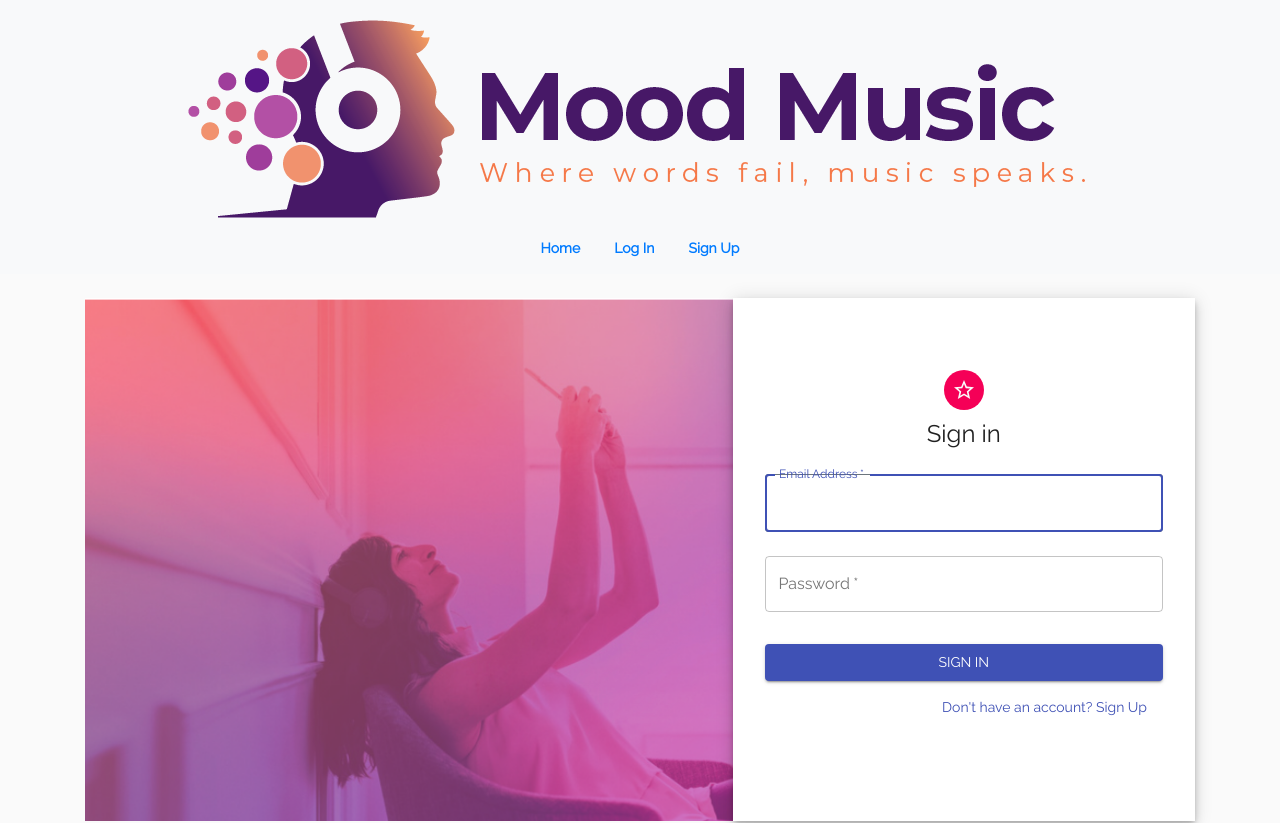
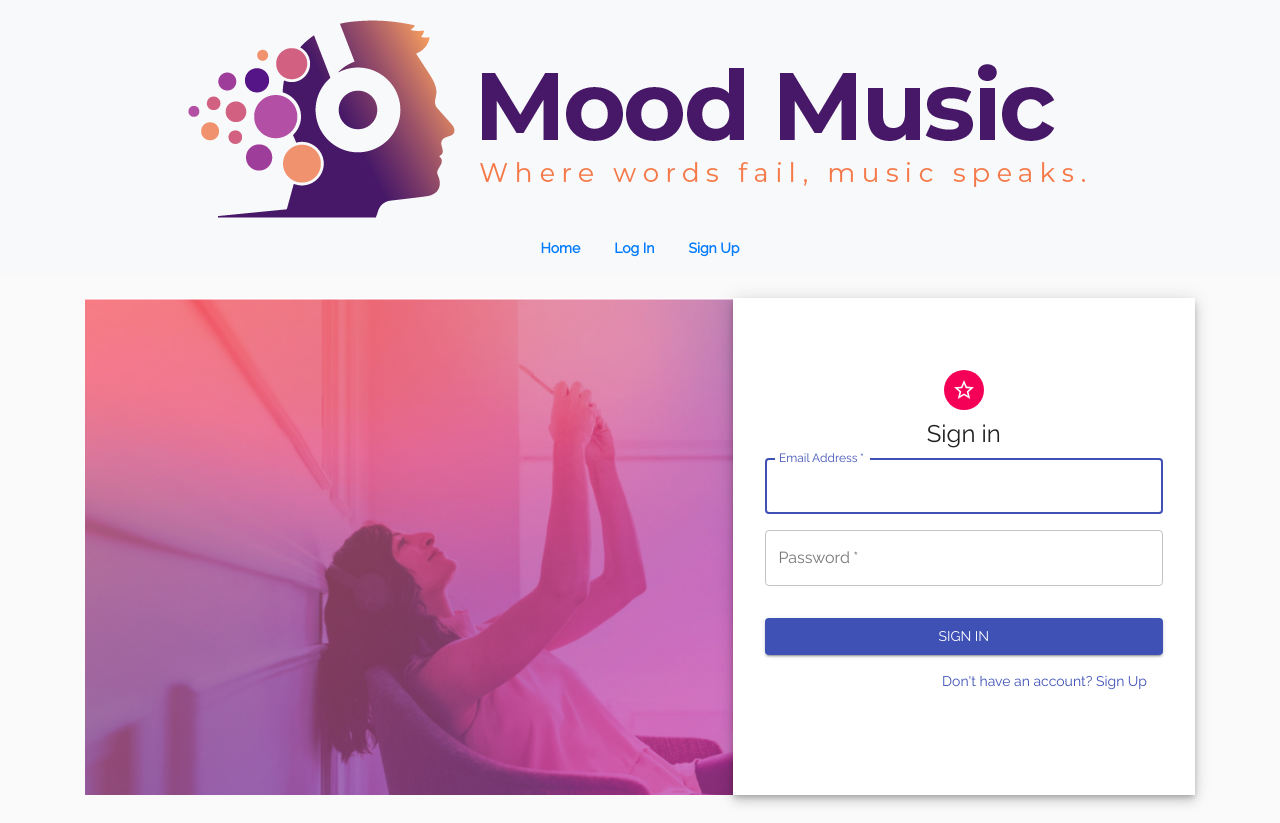
Before and after one commit to aejg-project/mood-music, a React (Create React App) app in the folder client/: page /login in a window 1280 px wide. Shown: the top 823 px of the page. Built offline with nearby package versions, Linux system fonts and the light colour scheme; no server answers.

Commit message:
remove the line border that appears around the input on the login and signup page from the global index.css file

```diff
--- a/client/src/index.css
+++ b/client/src/index.css
@@ -117,14 +117,14 @@ form {
 input {
   font-size: 1rem;
   padding: 0.25rem;
-  border: 1px solid var(--dark);
+  /* border: 1px solid var(--dark); */
   outline: none;
   border-radius: 3px;
   transition: box-shadow 0.2s;
 }
 
 input:focus {
-  border: 1px solid var(--secondary);
+  /* border: 1px solid var(--secondary); */
   box-shadow: 0 0 0.25rem rgba(0, 0, 0, 0.5);
 }
 
--- a/client/src/pages/Login.js
+++ b/client/src/pages/Login.js
@@ -96,7 +96,7 @@ export default function SignInSide() {
           <form className={classes.form} onSubmit={handleFormSubmit}>
             <TextField
               variant="outlined"
-              margin="normal"
+              // margin="normal"
               required
               fullWidth
               id="email"
```
